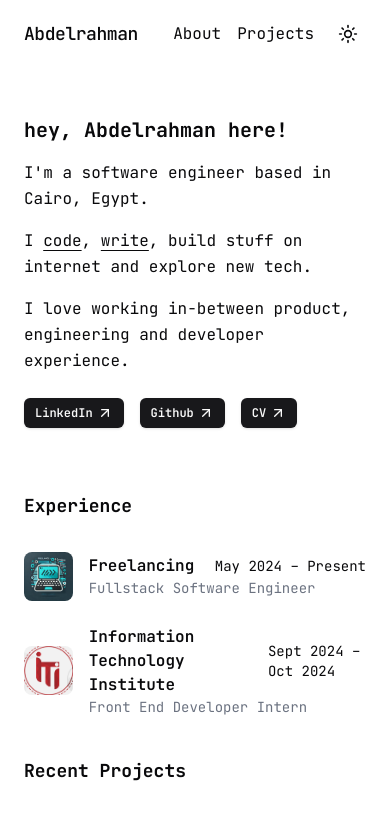
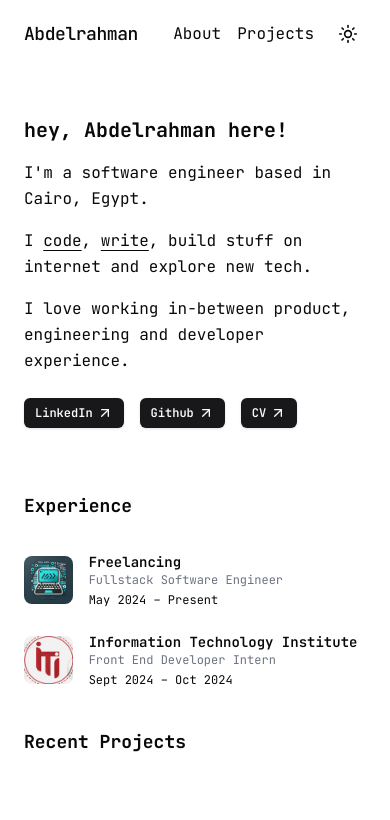
Before and after one commit to hellorapio/portfolio, a Next.js app: page / in a window 390 px wide. Shown: the top 820 px of the page. Built offline with nearby package versions, Linux system fonts and the light colour scheme.

Commit message:
feat: refining experience for mobile

```diff
--- a/src/components/ExperienceItem.tsx
+++ b/src/components/ExperienceItem.tsx
@@ -27,12 +27,14 @@ export default function ExperienceItem({
             className="rounded-lg"
           />
         </div>
-        <div className="w-full">
-          <div className="flex justify-between items-center w-full">
-            <h3 className="text-md font-semibold">{company}</h3>
-            <p className="text-sm">{date}</p>
+        <div className="flex md:justify-between w-full md:flex-row flex-col gap-1 md:gap-0">
+          <div>
+            <h3 className="md:text-md text-sm font-semibold">{company}</h3>
+            <p className="md:text-sm text-xs text-gray-500">{title}</p>
           </div>
-          <p className="text-sm text-gray-500">{title}</p>
+          <div>
+            <p className="text-xs md:text-sm">{date}</p>
+          </div>
         </div>
       </div>
     </li>
```
